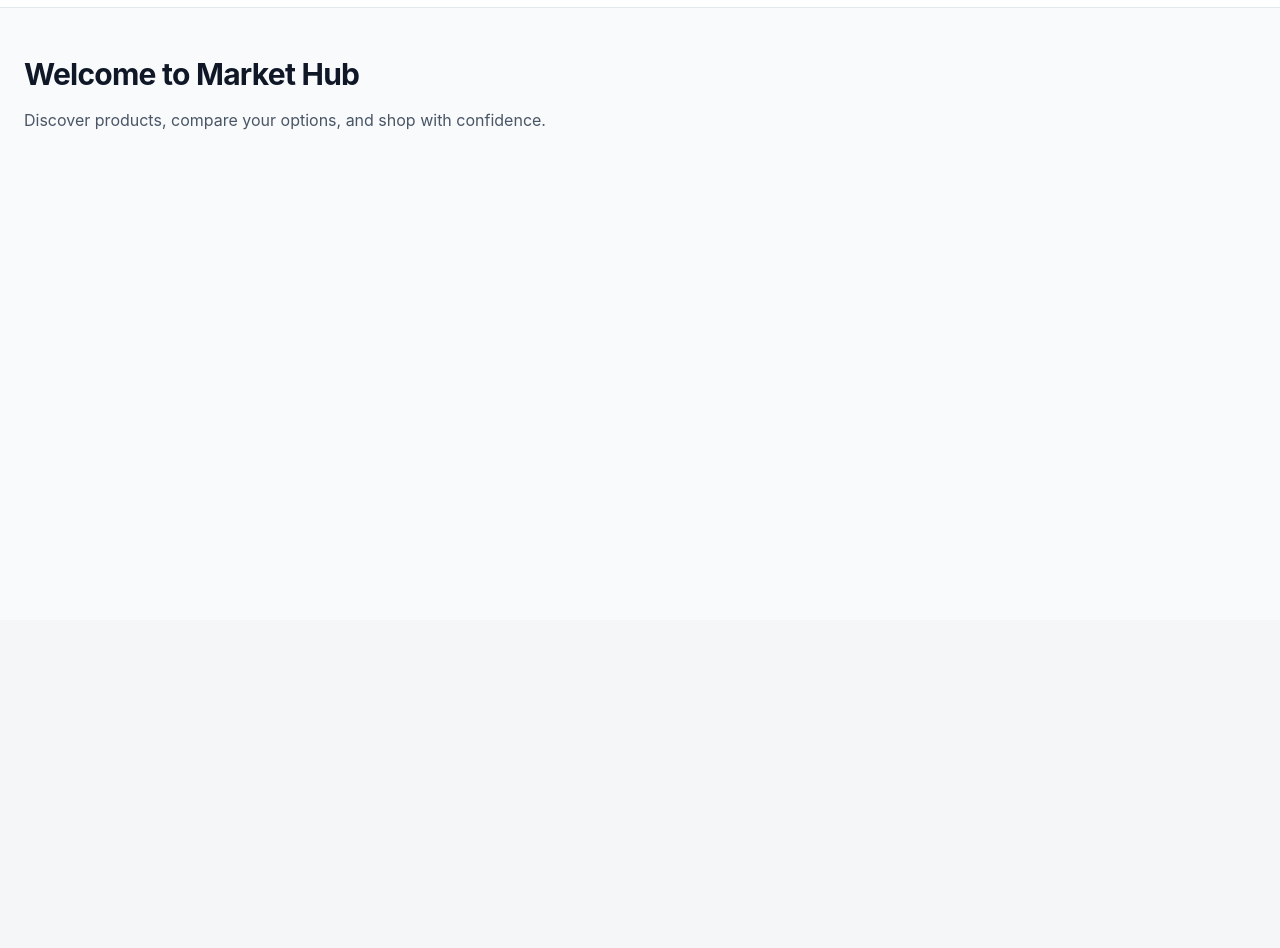
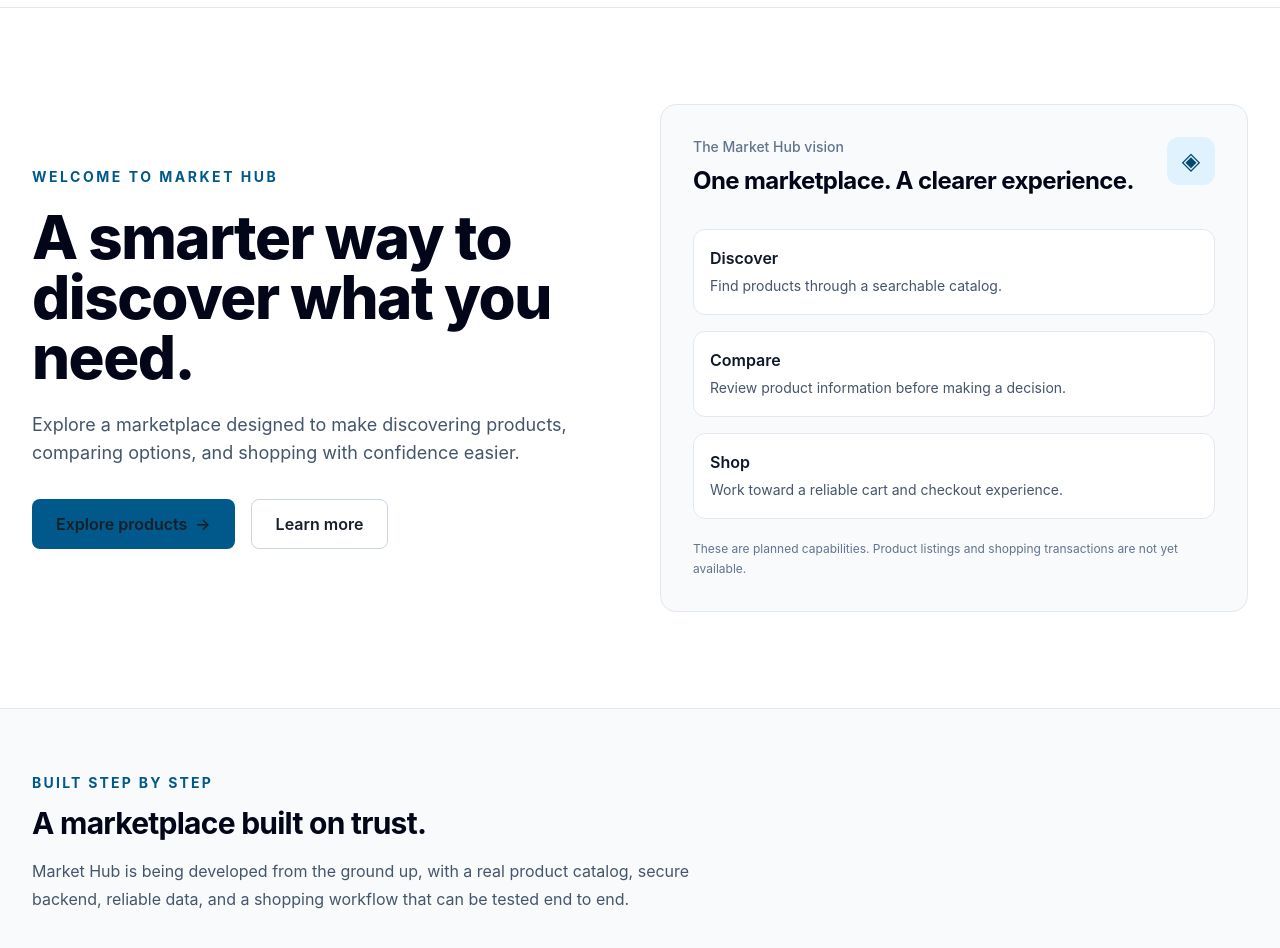
Before and after one commit to tamirattezera/market-hub, a React (Vite) app in the folder frontend/: page / in a window 1280 px wide. Shown: the part 180-1128 px from the top of the page. Before the commit the page ends 800 px from the top, so only its background shows below. Built offline with nearby package versions, Linux system fonts and the light colour scheme.

Commit message:
feat: build marketplace landing and search navigation

```diff
--- a/frontend/src/components/SiteHeader.jsx
+++ b/frontend/src/components/SiteHeader.jsx
@@ -1,4 +1,4 @@
-import { Link, NavLink } from "react-router";
+import { Link, NavLink, useNavigate } from "react-router";
 
 const navigationLinkClass = ({ isActive }) =>
   `rounded-md px-3 py-2 text-sm font-semibold transition-colors ${
@@ -8,8 +8,20 @@ const navigationLinkClass = ({ isActive }) =>
   }`;
 
 export default function SiteHeader() {
+  const navigate = useNavigate();
+
   function handleSearchSubmit(event) {
     event.preventDefault();
+
+    const formData = new FormData(event.currentTarget);
+    const query = formData.get("q").toString().trim();
+
+    if (!query) {
+      navigate("/products");
+      return;
+    }
+
+    navigate(`/products?q=${encodeURIComponent(query)}`);
   }
 
   return (
--- a/frontend/src/pages/HomePage.jsx
+++ b/frontend/src/pages/HomePage.jsx
@@ -1,13 +1,119 @@
+import { Link } from "react-router";
+
 export default function HomePage() {
   return (
-    <main className="mx-auto max-w-7xl px-6 py-12">
-      <h1 className="text-3xl font-bold tracking-tight text-gray-900">
-        Welcome to Market Hub
-      </h1>
+    <main>
+      <section className="border-b border-slate-200 bg-white">
+        <div className="mx-auto grid max-w-7xl items-center gap-10 px-4 py-16 sm:px-6 sm:py-20 lg:grid-cols-2 lg:px-8 lg:py-24">
+          <div>
+            <p className="text-sm font-bold uppercase tracking-[0.18em] text-sky-800">
+              Welcome to Market Hub
+            </p>
 
-      <p className="mt-4 max-w-2xl text-gray-600">
-        Discover products, compare your options, and shop with confidence.
-      </p>
+            <h1 className="mt-5 max-w-2xl text-4xl font-extrabold tracking-tight text-slate-950 sm:text-5xl lg:text-6xl">
+              A smarter way to discover what you need.
+            </h1>
+
+            <p className="mt-6 max-w-xl text-base leading-7 text-slate-600 sm:text-lg">
+              Explore a marketplace designed to make discovering products,
+              comparing options, and shopping with confidence easier.
+            </p>
+
+            <div className="mt-8 flex flex-wrap gap-4">
+              <Link
+                to="/products"
+                className="inline-flex items-center justify-center rounded-lg bg-sky-800 px-6 py-3 font-semibold text-white transition-colors hover:bg-sky-900"
+              >
+                Explore products
+                <span aria-hidden="true" className="ml-2">
+                  →
+                </span>
+              </Link>
+
+              <a
+                href="#how-it-works"
+                className="inline-flex items-center justify-center rounded-lg border border-slate-300 px-6 py-3 font-semibold text-slate-800 transition-colors hover:bg-slate-50"
+              >
+                Learn more
+              </a>
+            </div>
+          </div>
+
+          <div
+            aria-label="Marketplace introduction"
+            className="rounded-2xl border border-slate-200 bg-slate-50 p-6 sm:p-8"
+          >
+            <div className="flex items-start justify-between gap-4">
+              <div>
+                <p className="text-sm font-medium text-slate-500">
+                  The Market Hub vision
+                </p>
+                <h2 className="mt-2 text-2xl font-bold tracking-tight text-slate-950">
+                  One marketplace. A clearer experience.
+                </h2>
+              </div>
+
+              <span
+                aria-hidden="true"
+                className="flex size-12 shrink-0 items-center justify-center rounded-xl bg-sky-100 text-2xl text-sky-900"
+              >
+                ◈
+              </span>
+            </div>
+
+            <div className="mt-8 space-y-4">
+              <div className="rounded-xl border border-slate-200 bg-white p-4">
+                <p className="font-semibold text-slate-900">Discover</p>
+                <p className="mt-1 text-sm leading-6 text-slate-600">
+                  Find products through a searchable catalog.
+                </p>
+              </div>
+
+              <div className="rounded-xl border border-slate-200 bg-white p-4">
+                <p className="font-semibold text-slate-900">Compare</p>
+                <p className="mt-1 text-sm leading-6 text-slate-600">
+                  Review product information before making a decision.
+                </p>
+              </div>
+
+              <div className="rounded-xl border border-slate-200 bg-white p-4">
+                <p className="font-semibold text-slate-900">Shop</p>
+                <p className="mt-1 text-sm leading-6 text-slate-600">
+                  Work toward a reliable cart and checkout experience.
+                </p>
+              </div>
+            </div>
+
+            <p className="mt-5 text-xs leading-5 text-slate-500">
+              These are planned capabilities. Product listings and shopping
+              transactions are not yet available.
+            </p>
+          </div>
+        </div>
+      </section>
+
+      <section
+        id="how-it-works"
+        aria-labelledby="marketplace-foundation-heading"
+        className="mx-auto max-w-7xl px-4 py-14 sm:px-6 sm:py-16 lg:px-8"
+      >
+        <p className="text-sm font-bold uppercase tracking-[0.16em] text-sky-800">
+          Built step by step
+        </p>
+
+        <h2
+          id="marketplace-foundation-heading"
+          className="mt-3 text-2xl font-bold tracking-tight text-slate-950 sm:text-3xl"
+        >
+          A marketplace built on trust.
+        </h2>
+
+        <p className="mt-4 max-w-2xl leading-7 text-slate-600">
+          Market Hub is being developed from the ground up, with a real product
+          catalog, secure backend, reliable data, and a shopping workflow that
+          can be tested end to end.
+        </p>
+      </section>
     </main>
   );
 }
--- a/frontend/src/pages/ProductsPage.jsx
+++ b/frontend/src/pages/ProductsPage.jsx
@@ -1,13 +1,53 @@
+import { Link } from "react-router";
+
 export default function ProductsPage() {
   return (
-    <main className="mx-auto max-w-7xl px-6 py-12">
-      <h1 className="text-3xl font-bold tracking-tight text-gray-900">
-        Products
-      </h1>
+    <main className="mx-auto min-h-[60vh] max-w-7xl px-4 py-12 sm:px-6 sm:py-16 lg:px-8">
+      <div className="border-b border-slate-200 pb-8">
+        <p className="text-sm font-bold uppercase tracking-[0.16em] text-sky-800">
+          Discover
+        </p>
 
-      <p className="mt-4 text-gray-600">
-        Our product catalog will appear here as we build the catalog feature.
-      </p>
+        <h1 className="mt-3 text-3xl font-extrabold tracking-tight text-slate-950 sm:text-4xl">
+          Explore products
+        </h1>
+
+        <p className="mt-4 max-w-2xl leading-7 text-slate-600">
+          Find what you need, compare your options, and make informed shopping
+          decisions. The product catalog is the next stage of development.
+        </p>
+      </div>
+
+      <section
+        aria-labelledby="catalog-empty-heading"
+        className="flex flex-col items-center justify-center py-16 text-center sm:py-24"
+      >
+        <div
+          aria-hidden="true"
+          className="flex size-16 items-center justify-center rounded-2xl bg-sky-100 text-3xl text-sky-900"
+        >
+          ◈
+        </div>
+
+        <h2
+          id="catalog-empty-heading"
+          className="mt-6 text-xl font-bold text-slate-950 sm:text-2xl"
+        >
+          Your next discovery starts here
+        </h2>
+
+        <p className="mt-3 max-w-lg leading-7 text-slate-600">
+          We're preparing the real product catalog. Product listings will appear
+          here when the catalog API is connected.
+        </p>
+
+        <Link
+          to="/"
+          className="mt-7 inline-flex items-center justify-center rounded-lg border border-slate-300 bg-white px-5 py-3 font-semibold text-slate-800 transition-colors hover:bg-slate-50"
+        >
+          Back to home
+        </Link>
+      </section>
     </main>
   );
 }
```
